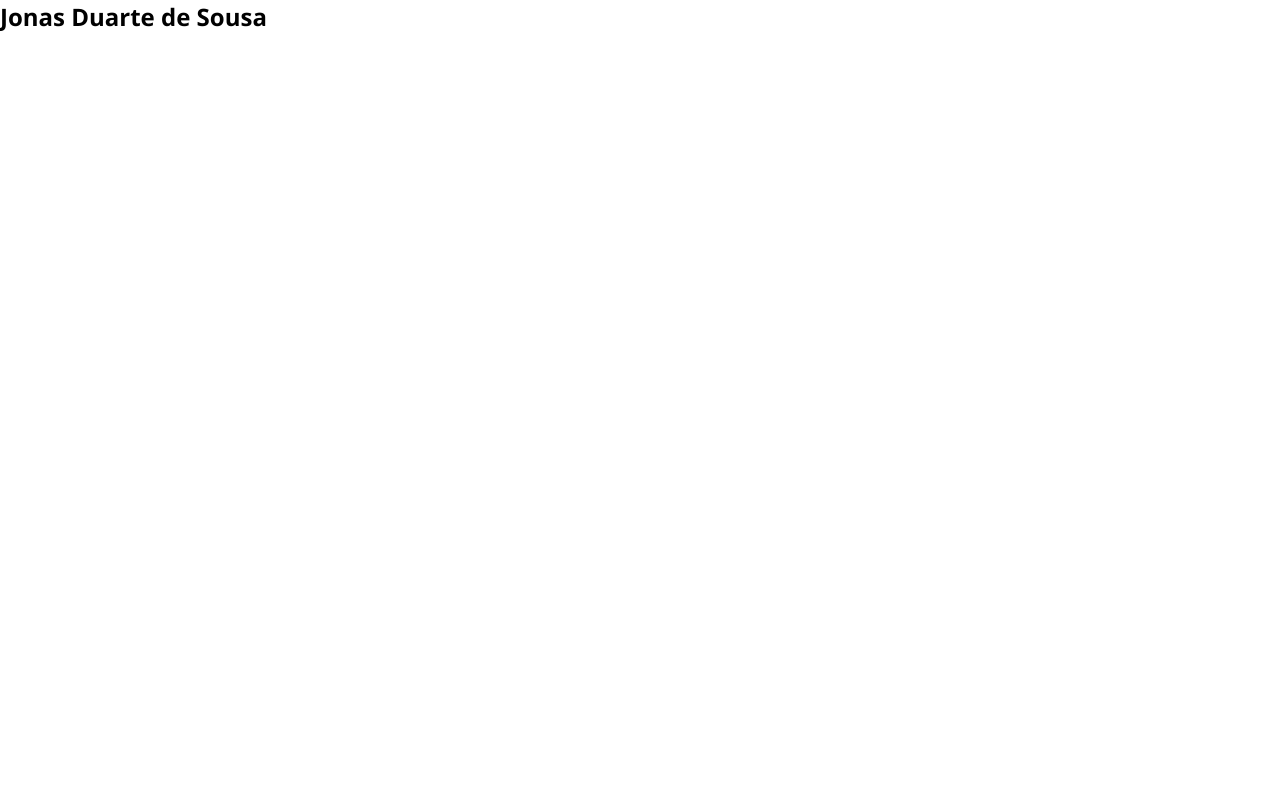
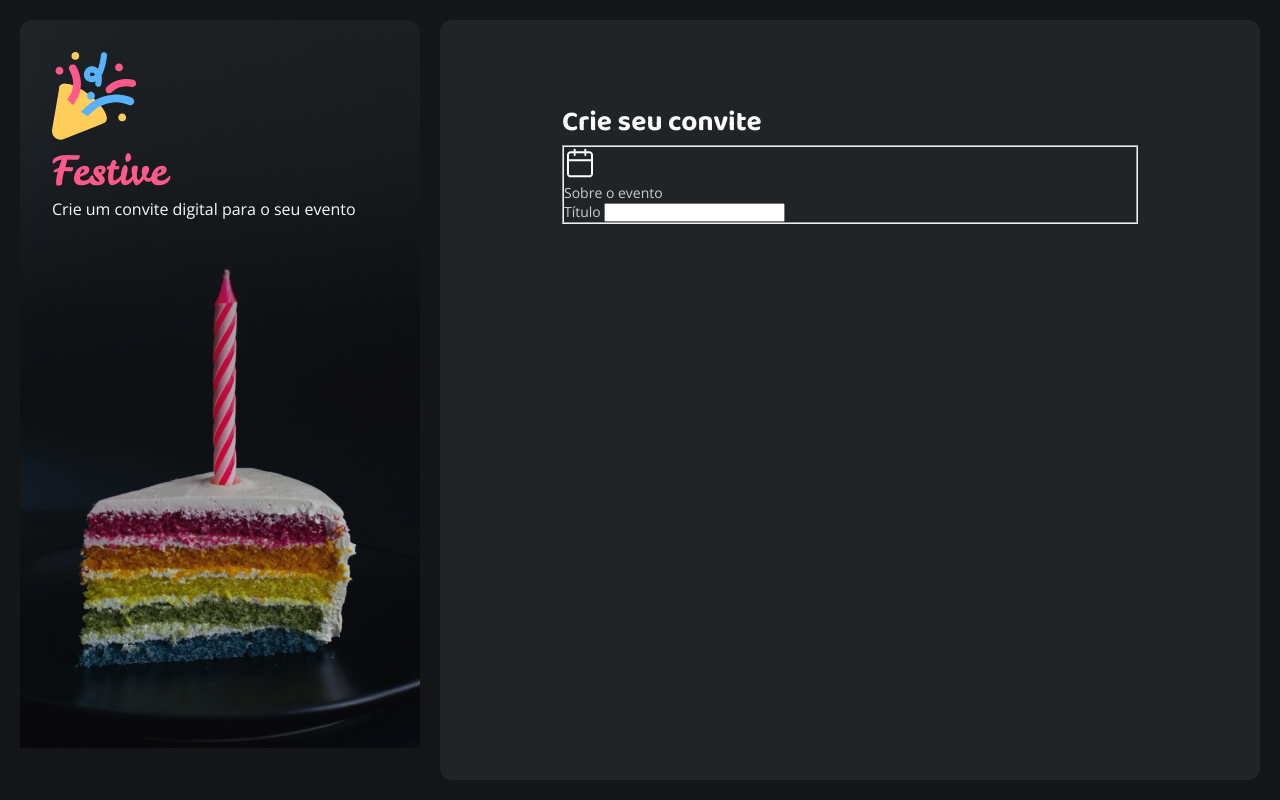
Before and after one commit to JonasDuarte18/Formulario-de-convite, a plain HTML site: page index.html in a window 1280 px wide. Drawn offline with nearby package versions, Linux system fonts and the light colour scheme.

Commit message:
Aplicado o layout do site

```diff
--- a/index.html
+++ b/index.html
@@ -14,7 +14,40 @@
 </head>
 
 <body>
-  <h1>Jonas Duarte de Sousa</h1>
+  <div id="app">
+    <aside>
+      <div class="aside-container">
+        <img src="assets/Logo.svg" alt="Logo da página, confetes estourando">
+        <h2>Festive</h2>
+        <p>Crie um convite digital para o seu evento</p>
+      </div>
+    </aside>
+
+    <main>
+      <div class="main-container">
+
+        <h1>Crie seu convite</h1>
+
+        <form action="" method="post" enctype="multipart/form-data">
+          <fieldset>
+            <div class="legend-wrapper">
+              <img src="assets/icons/calendar.svg" alt="Ícone de calendário">
+              <legend>Sobre o evento</legend>
+
+              <div class="input-wrapper">
+                <label for="event-tittle">Título</label>
+                <input type="text" id="event-tittle" name="event-tittle">
+              </div>
+            </div>
+
+          </fieldset>
+
+        </form>
+      </div>
+    </main>
+
+
+  </div>
 </body>
 
 </html>
--- a/styles/global.css
+++ b/styles/global.css
@@ -48,5 +48,22 @@
 }
 
 body {
-  font: var(--text-body-xs);
+  background-color: var(--shape-background);
+  font: var(--text-body-sm);
+  color: var(--text-body);
+  overflow: hidden;
 }
+
+img {
+  max-width: 100%;
+  height: auto;
+}
+
+h1 {
+  font: var(--text-heading-md);
+  color: var(--text-heading);
+}
+
+.flex {
+  display: flex;
+}
--- a/styles/index.css
+++ b/styles/index.css
@@ -1 +1,2 @@
 @import url(global.css);
+@import url(layout.css);
--- /dev/null
+++ b/styles/layout.css
@@ -0,0 +1,40 @@
+#app {
+  display: grid;
+  grid-template-columns: 400px calc(100% - 420px);
+  gap: 1.25rem;
+
+  padding: 1.25rem;
+  height: 100vh;
+  overflow: hidden;
+}
+
+aside {
+  background: url(../assets/Background.png) no-repeat;
+  padding: 2rem;
+  border-radius: 0.75rem;
+
+
+  & h2 {
+    font: var(--text-logo);
+    color: var(--pink);
+  }
+
+  & p {
+    font: 100 var(--text-body-md);
+    color: var(--text-heading);
+  }
+
+}
+
+main {
+  background-color: var(--shape-body);
+  border-radius: 0.75rem;
+  overflow: auto;
+
+
+  & .main-container {
+    margin: 5rem auto 0 auto;
+    max-width: 36rem;
+  }
+
+}
```
